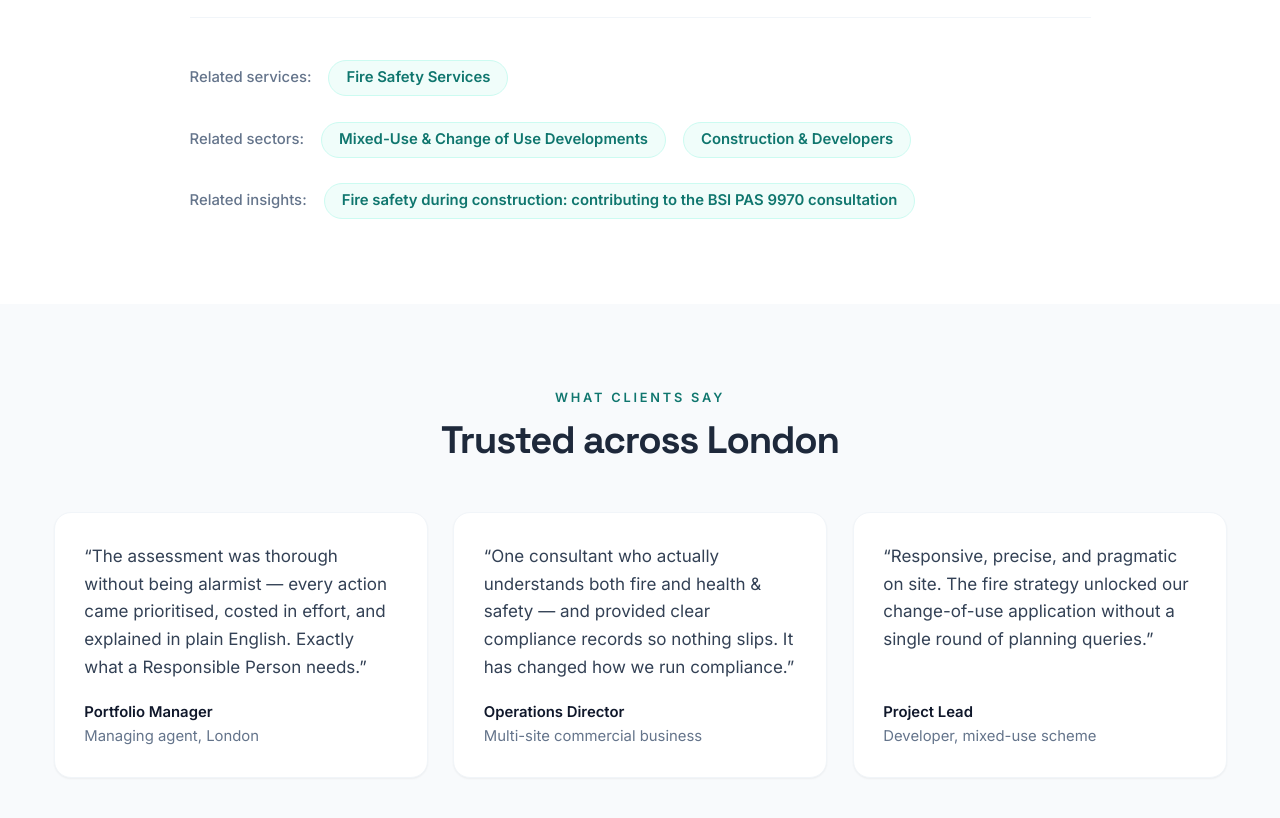
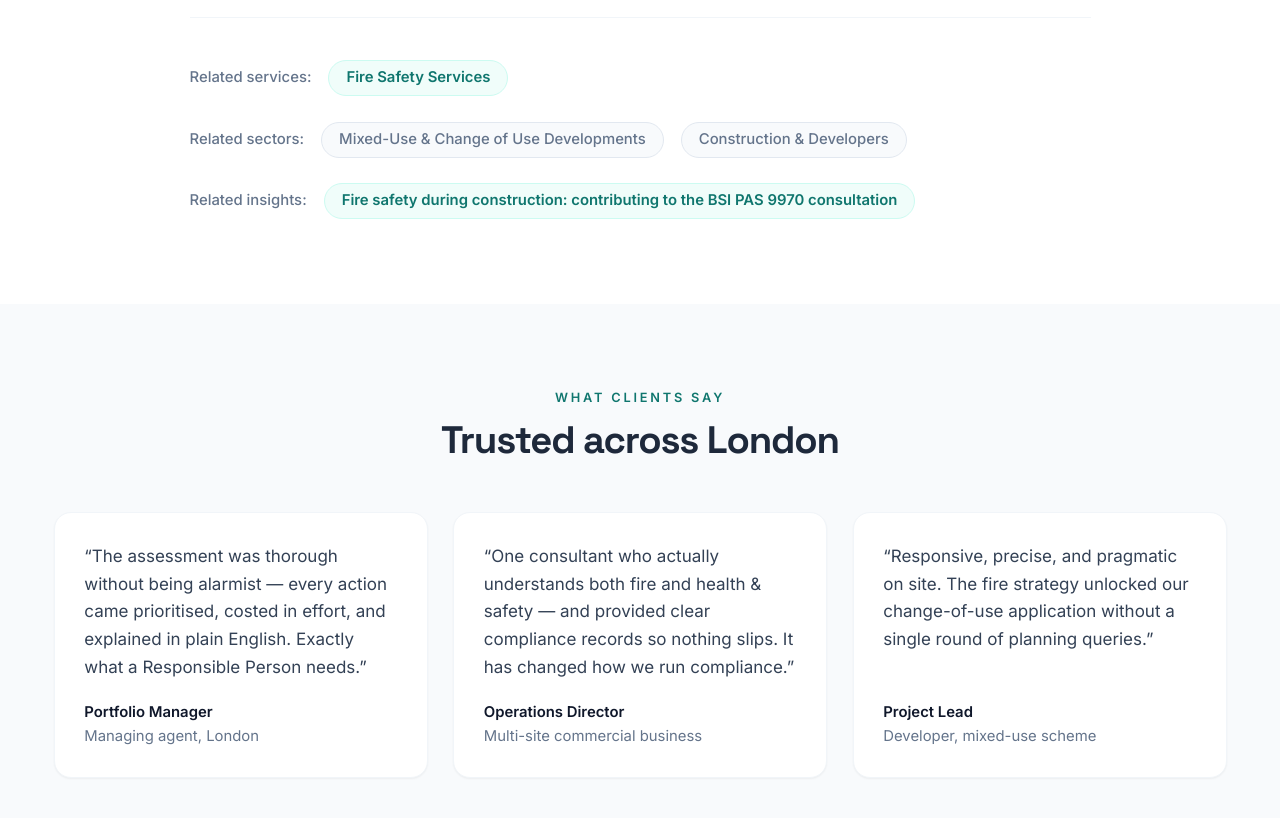
Before and after one commit to batir77777/lion-rms-website, a Next.js app: page /case-studies/mixed-use-fire-strategy-change-of-use in a window 1280 px wide. Shown: the part 2200-3018 px from the top of the page. Built offline with nearby package versions, Linux system fonts and the light colour scheme.

Commit message:
CaseStudyDetail: only link related sectors that have a live page

```diff
--- a/components/CaseStudyDetail.tsx
+++ b/components/CaseStudyDetail.tsx
@@ -48,10 +48,14 @@ function ListSection({ title, items }: { title: string; items: string[] }) {
 }
 
 export default function CaseStudyDetail({ study }: { study: CaseStudy }) {
+  // Only sectors with a live page (`hasPage: true`) get a href — the rest
+  // still show as plain text (see RelatedContent) rather than linking to a
+  // sector route that doesn't exist yet. Mirrors the same hasPage guard
+  // already used for the sector grid on the homepage and /sectors index.
   const relatedSectorItems = study.relatedSectors
     .map((slug) => getSector(slug))
     .filter((s): s is NonNullable<typeof s> => Boolean(s))
-    .map((s) => ({ label: s.title, href: `/sectors/${s.slug}` }));
+    .map((s) => ({ label: s.title, href: s.hasPage ? `/sectors/${s.slug}` : undefined }));
 
   const relatedServiceItems = study.relatedServices
     .map((slug) => getCategory(slug))
```
